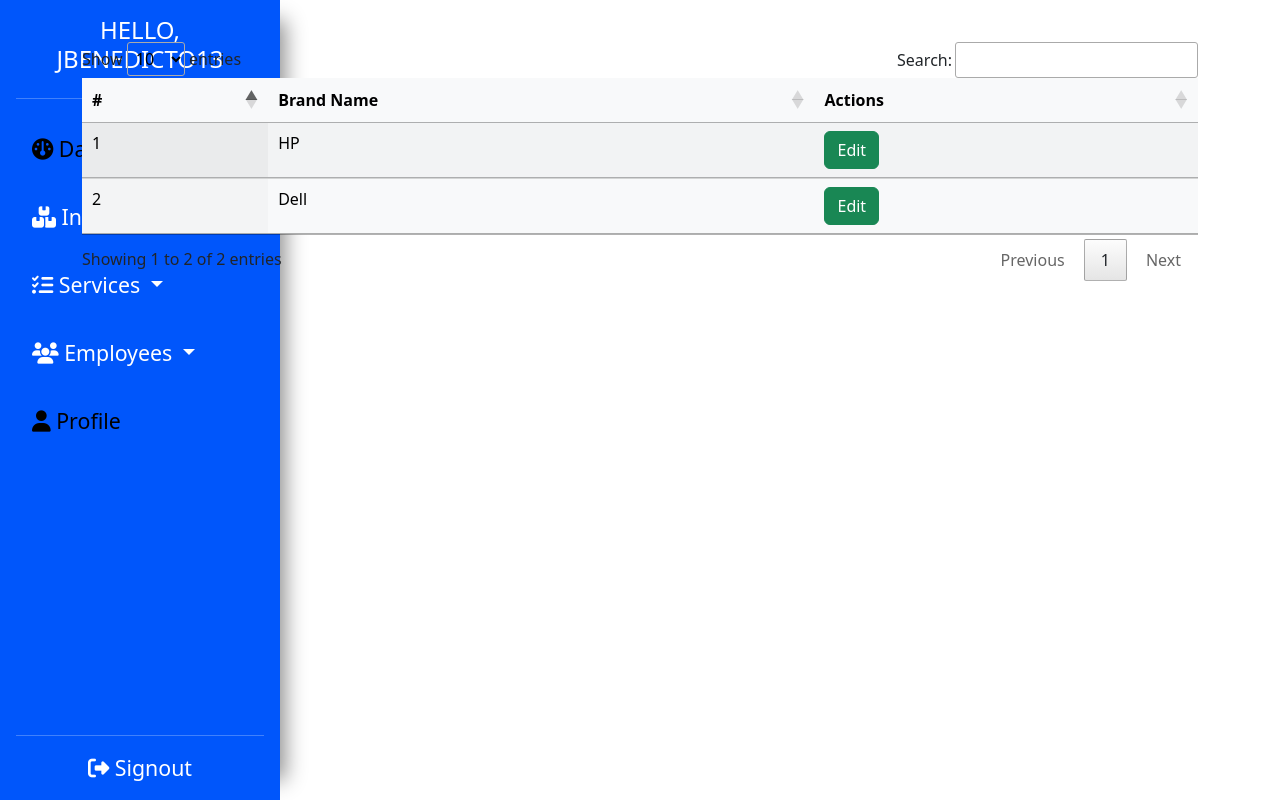
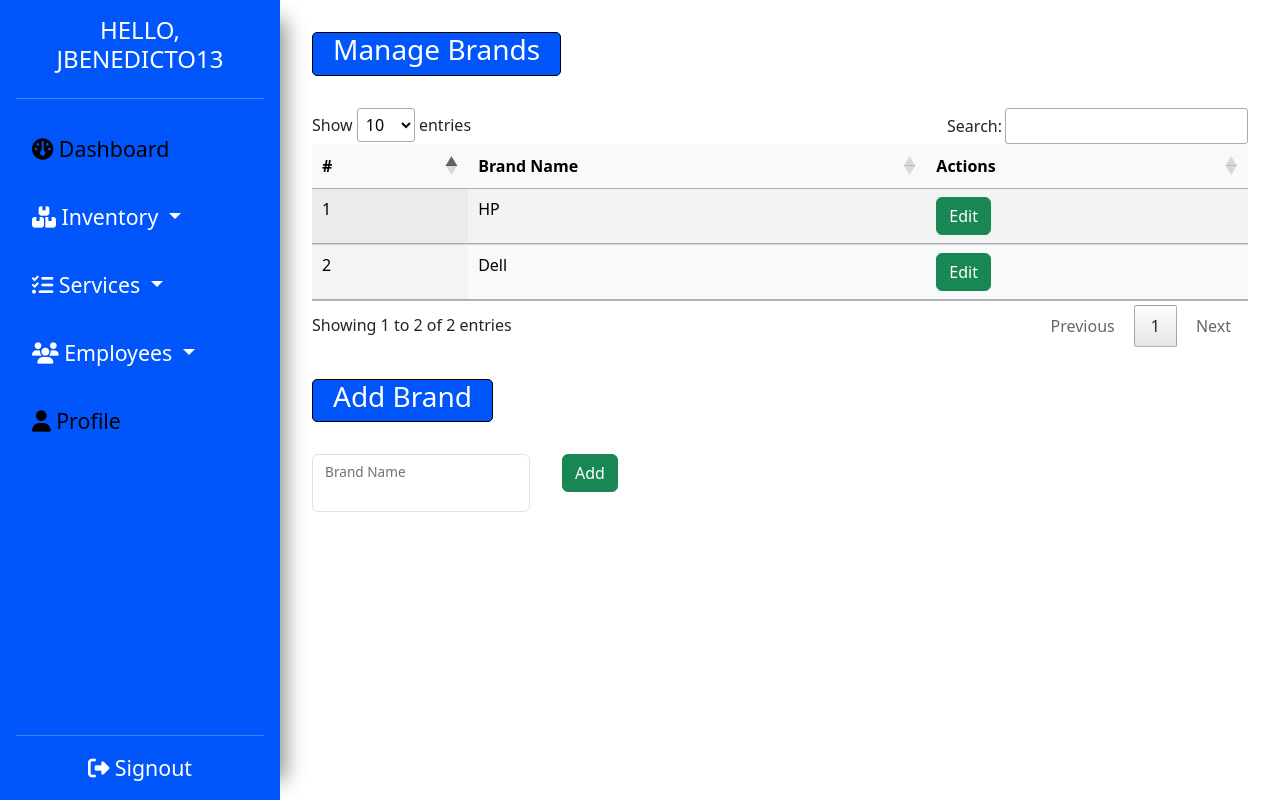
Before and after one commit to res1ro3/ict_inventory_system, a PHP site: page /inventory/brands.php in a window 1280 px wide. Run offline with PHP 8.4, Linux system fonts and the light colour scheme; a user stored in the database is signed in; data comes from the database, SQL or seed files in the repository; some libraries are stand-ins or nearby versions.

Commit message:
Re layout brand page function and add creation of brand

```diff
--- a/inventory/brands.php
+++ b/inventory/brands.php
@@ -5,6 +5,23 @@
 
     } else {
         header("Location: ../admin/signin.php");
+    }
+
+    if (isset($_POST['addBtn'])) {
+        $name = $_POST['nameInp'];
+
+        $sql="INSERT INTO brand_tbl(name) VALUES(:nm)";
+        $query = $conn->prepare($sql);
+
+        $query->bindParam(':nm',$name,PDO::PARAM_STR);
+
+        $query->execute();
+
+        if($query->rowCount() == 1) {
+            echo '<script>alert("Added Successfully")</script>';
+        } else {
+            echo '<script>alert("An error has occured")</script>';
+        }
     }
 ?>
 <!DOCTYPE html>
@@ -19,11 +36,16 @@
     <script src="../js/jquery.dataTables.min.js"></script>
     <link href="https://cdn.jsdelivr.net/npm/bootstrap@5.3.0-alpha2/dist/css/bootstrap.min.css" rel="stylesheet" integrity="sha384-aFq/bzH65dt+w6FI2ooMVUpc+21e0SRygnTpmBvdBgSdnuTN7QbdgL+OapgHtvPp" crossorigin="anonymous">
     <script src="https://cdn.jsdelivr.net/npm/sweetalert2@11"></script>
+    <link rel="stylesheet" href="inventory.css">
 </head>
 <body>
-    <div class="container">
-    <div style="position: absolute; left: 0; top: 0;" id="sidebar-placeholder"><?php include("../sidebar.php") ?></div>
-        <h3>Brands</h3>
+    <div class="brands">
+        <div id="sidebar-placeholder"><?php include("../sidebar.php") ?></div>
+        <div class="brands-container">
+            <div class="dashboard-header" style="margin: 2rem 0">
+                <h3>Manage Brands</h3>
+            </div>
+            <div class="brands_tbl">
                 <table id="ictnetworkhardwareTbl" class="display table table-light" style="width:100%">
                     <thead>
                         <tr>
@@ -53,6 +75,26 @@
                         </tr>
                         <?php $count++; } ?>
                 </table>
+            </div>
+            <div class="brands_add">
+                <div class="dashboard-header" style="margin: 2rem 0">
+                    <h3>Add Brand</h3>
+                </div>
+                <form class="needs-validation d-flex" novalidate id="addForm" name="addForm" method="post">
+                    <div class="mb-3 col form-floating">
+                        <input type="text" class="form-control" id="nameInp" name="nameInp" required>
+                        <label for="macInp" class="form-label" id="nameLbl">Brand Name</label>
+                        <div class="invalid-feedback">
+                            Please enter Brand Name
+                        </div>
+                    </div>
+                    <div class="mb-3 col">
+                        <button name="addBtn" class="btn btn-success">Add</button>
+                    </div>
+                </form>
+            </div>
+        </div>
+
 
         <!-- Edit Modal -->
             <div class="modal fade" id="editModal" tabindex="-1" aria-labelledby="editModalLabel" aria-hidden="true">
@@ -65,6 +107,7 @@
                 <div class="modal-body">
                 <form class="needs-validation" novalidate id="updateForm" name="updateForm" method="post">
                     <div class="mb-3 col form-floating">
+                        <input type="hidden" class="form-control" id="brandIdInp" name="brandIdInp">
                         <input type="text" class="form-control" id="brandInp" name="brandInp" required>
                         <label for="brandInp" class="form-label" id="brandLbl">Brand Name</label>
                         <div class="invalid-feedback">
@@ -90,13 +133,13 @@
     <script>
         function get(brand_id) {
             $.ajax({
-                type: "GET",
+                type: "POST",
                 url: "./get_brand.php",
                 data: {brand_id: brand_id},
                 success: function (res) {
-                    console.log(res);
-                    // res = JSON.parse(res);
-                    // $("#brandInp").val(res.brand_name);
+                    res = JSON.parse(res);
+                    $("#brandInp").val(res.name);
+                    $("#brandIdInp").val(res.brand_id);
                 }
             });
         }
@@ -104,17 +147,10 @@
         function update() {
             $.ajax({
                 type: "POST",
-                url: "./update.php",
+                url: "update_brand.php",
                 data: {
-                    mac_address: $("#macInp").val(),
-                    type_of_hardware: $("#typeofhardwareInp").val(),
-                    brand: $('#brandInp').val(),
-                    model: $('#modelInp').val(),
-                    serial_number:$('#serialnumberInp').val(),
-                    date_of_purchase:$('#dateofpurchaseInp').val(),
-                    warranty:$('#warrantyInp').val(),
-                    employee_id:$('#ownerInp').val(),
-                    status:$('#statusInp').val(),
+                    brand_id: $("#brandIdInp").val(),
+                    name: $("#brandInp").val(),
                 },
                 success: function (res) {
                     Swal.fire({
@@ -132,71 +168,7 @@
                         confirmButtonText: 'Okay'
                     }).then(()=>location.reload())
                 }
-            });
-        }
-
-        function change_status(userStatus, eid) {
-            $.ajax({
-                type: "POST",
-                url: "./changeStatus.php",
-                data: {
-                    employee_id: eid,
-                    status: userStatus,
-                },
-                success: function (res) {
-                    Swal.fire({
-                        title: 'Success!',
-                        text: res,
-                        icon: 'success',
-                        confirmButtonText: 'Okay'
-                    }).then(()=>location.reload())
-                },
-                error: function (res) {
-                    Swal.fire({
-                        title: 'Error!',
-                        text: res,
-                        icon: 'error',
-                        confirmButtonText: 'Okay'
-                    }).then(()=>location.reload())
-                }
-            });
-        }
-
-        function transfer() {
-            if ($('#newownerInp').val() == $('#currentownerInp').val()) {
-                Swal.fire({
-                        title: 'Error!',
-                        text: "Current Owner cannot be the New Owner",
-                        icon: 'error',
-                        confirmButtonText: 'Okay'
             })
-            } else {
-                $.ajax({
-                    type: "POST",
-                    url: "./transfer.php",
-                    data: {
-                        mac_address: $("#macInp").val(),
-                        current_owner: $('#currentownerInp').val(),
-                        new_owner: $('#newownerInp').val(),
-                    }
-                }).then((res) => {
-                    if (res > 0) {
-                        Swal.fire({
-                            title: 'Success!',
-                            text: "Transferred successfully",
-                            icon: 'success',
-                            confirmButtonText: 'Okay'
-                        }).then(()=>location.reload())
-                    } else {
-                        Swal.fire({
-                            title: 'Error!',
-                            text: "Transferred failed",
-                            icon: 'error',
-                            confirmButtonText: 'Okay'
-                        }).then(()=>location.reload())
-                    }
-                });
-            }
         }
 
         $(document).ready(function () {
--- a/inventory/inventory.css
+++ b/inventory/inventory.css
@@ -1,9 +1,9 @@
-.inventory {
+.inventory, .brands {
     width: 100%;
     display: flex;
 }
 
-.inventory .inventory-container {
+.inventory .inventory-container, .brands .brands-container {
     width: 100%;
     margin: 0 2rem;
 }
@@ -22,3 +22,8 @@
     width: 50%;
     margin: 0 auto;
 }
+
+#addForm {
+    width: 50%;
+    column-gap: 2rem;
+}
```
Also changed, not shown: inventory/get_brand.php (+10 -9 lines), inventory/update_brand.php (added, +18 -0 lines). Lines whose indentation alone changed are shown as unchanged.
